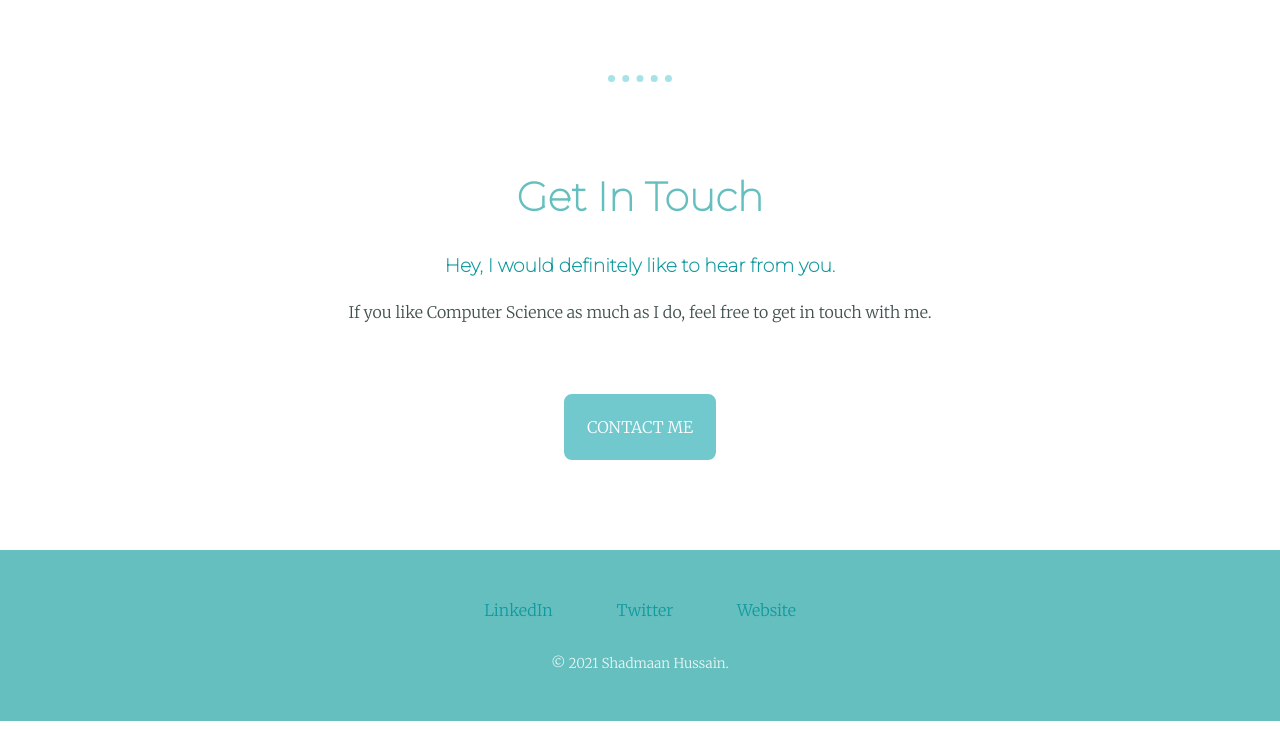
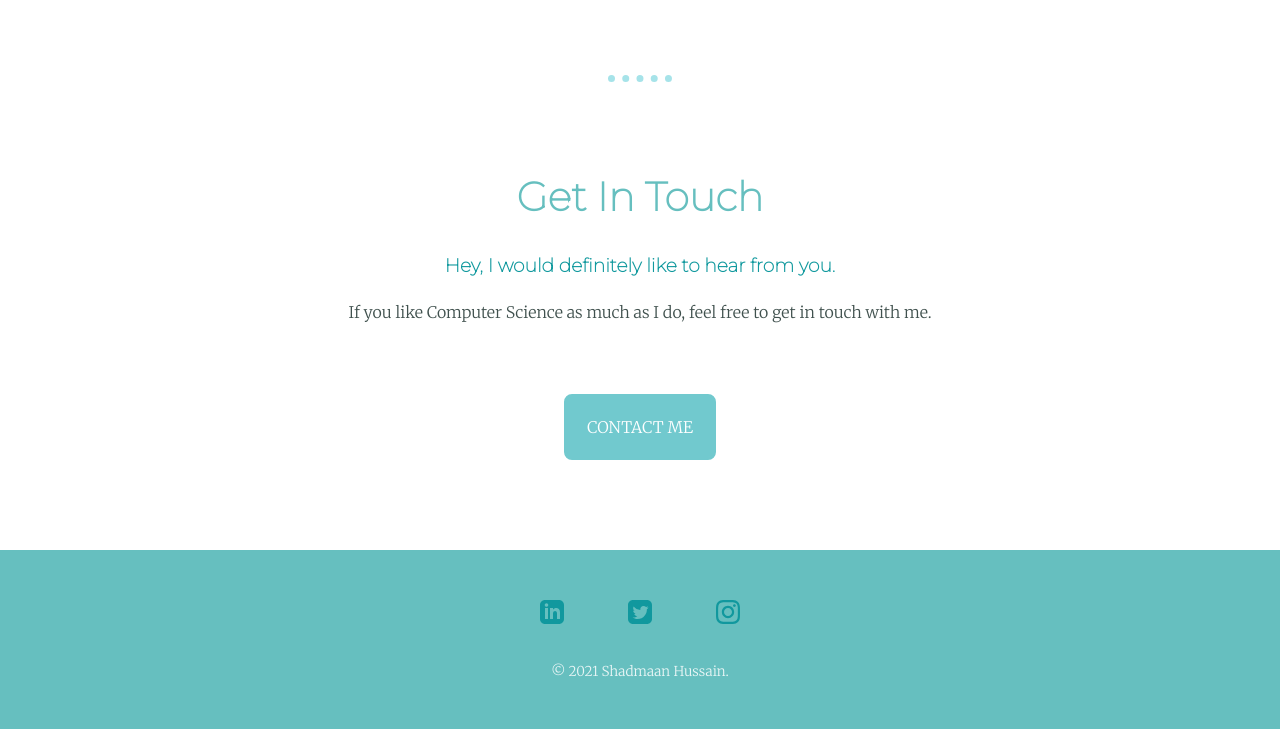
Before and after one commit to ShadmaanHussain/CSS-My-Site, a plain HTML site: page index.html in a window 1280 px wide. Shown: the part 1992-2721 px from the top of the page. Drawn offline with Linux system fonts and the light colour scheme.

Commit message:
Added svg icons to links and replaced texts

```diff
--- a/css/styles.css
+++ b/css/styles.css
@@ -162,3 +162,11 @@ hr {
   color: #EAF6F6;
   font-size: 0.85rem;
 }
+
+.icon {
+  filter: invert(36%) sepia(59%) saturate(2522%) hue-rotate(157deg) brightness(96%) contrast(87%);
+}
+
+.icon:hover {
+  filter: invert(100%) sepia(49%) saturate(442%) hue-rotate(319deg) brightness(116%) contrast(110%);
+}
--- a/index.html
+++ b/index.html
@@ -50,9 +50,15 @@
 
 
   <div class="bottom-container">
-    <a class="footer-link" href="https://www.linkedin.com/">LinkedIn</a>
-    <a class="footer-link" href="https://twitter.com/">Twitter</a>
-    <a class="footer-link" href="https://www.appbrewery.co/">Website</a>
+    <a class="footer-link" href="https://www.linkedin.com/in/shadmaan-hussain-73075719a/">
+      <img class="icon" src="images/linkedin.svg" alt="">
+    </a>
+    <a class="footer-link" href="https://twitter.com/ShadmaanHussain">
+      <img class="icon" src="images/twitter.svg" alt="">
+    </a>
+    <a class="footer-link" href="https://www.instagram.com/shdhussain1299/">
+      <img class="icon" src="images/insta.svg" alt="">
+    </a>
     <p class="foot-para">© 2021 Shadmaan Hussain.</p>
   </div>
 
```
Also changed, not shown: images/insta.svg (added), images/linkedin.svg (added), images/twitter.svg (added).
